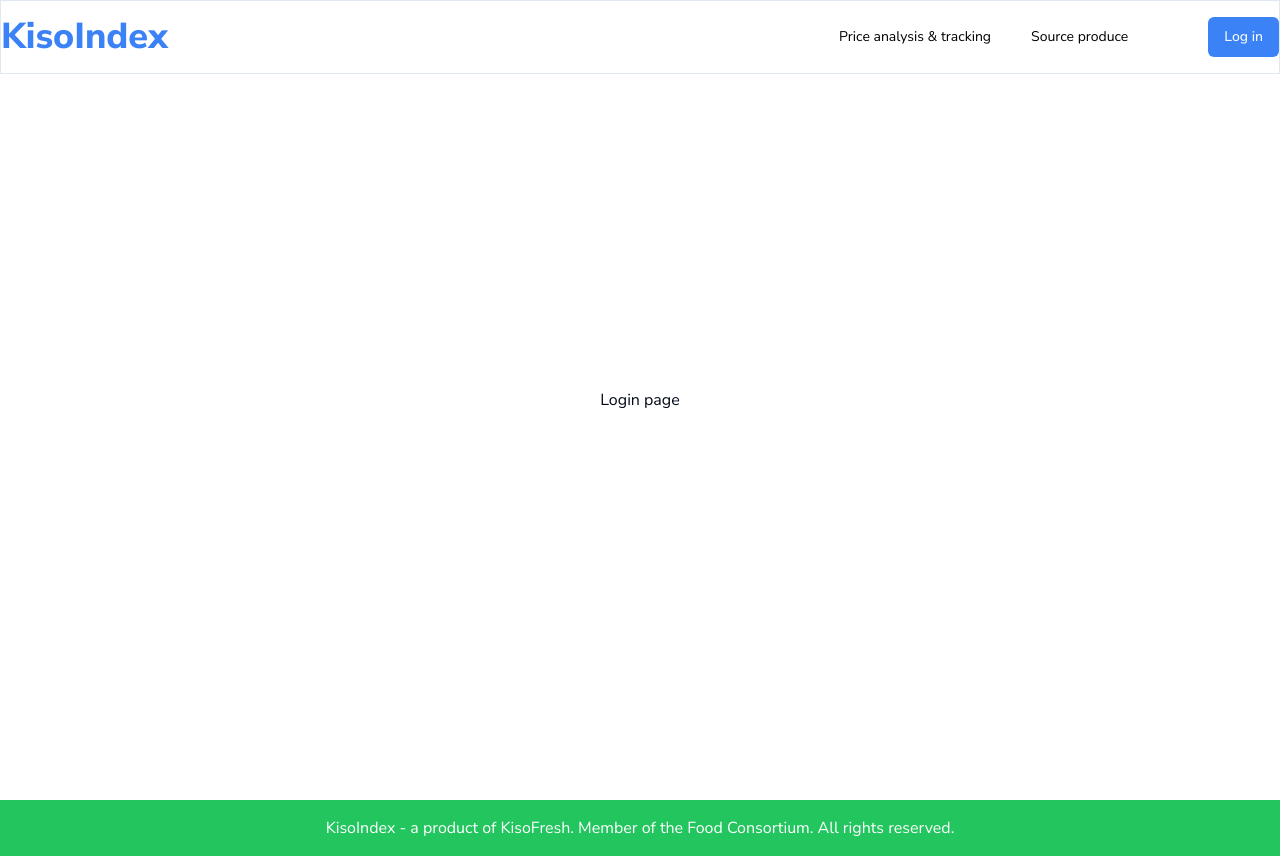
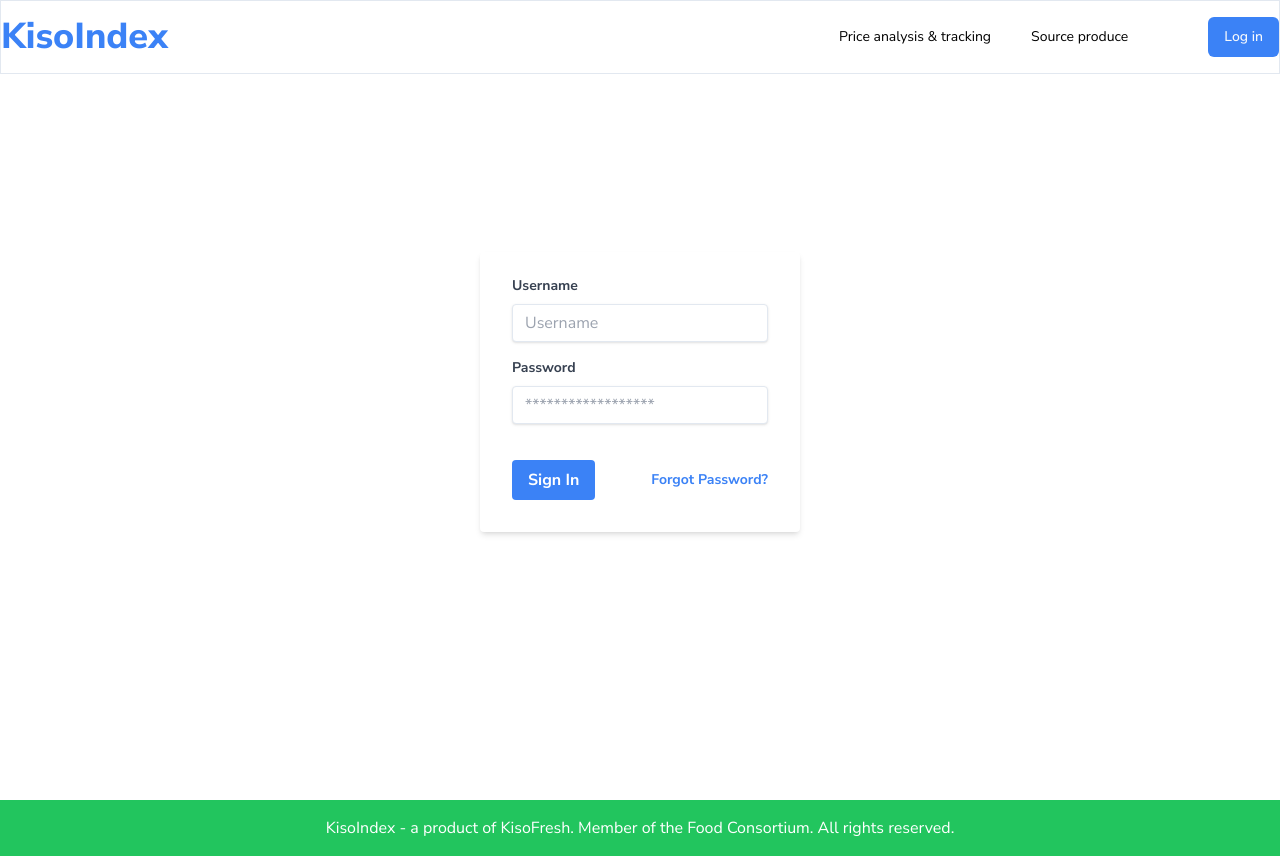
Before and after one commit to OpiniIsaac/kisofresh-frontEnd, a Next.js app: page /login in a window 1280 px wide. Built offline with nearby package versions, Linux system fonts and the light colour scheme.

Commit message:
added the log in  form

```diff
--- a/app/(auth)/login/page.tsx
+++ b/app/(auth)/login/page.tsx
@@ -3,7 +3,35 @@
 export default function page() {
   return (
     <div className="w-screen h-screen flex justify-center items-center">
-      <h1>Login page</h1>
+
+
+      <div className="w-full max-w-xs">
+  <form className="bg-white shadow-md rounded px-8 pt-6 pb-8 mb-4">
+    <div className="mb-4">
+      <label className="block text-gray-700 text-sm font-bold mb-2" htmlFor="username">
+        Username
+      </label>
+      <input className="shadow appearance-none border rounded w-full py-2 px-3 text-gray-700 leading-tight focus:outline-none focus:shadow-outline" id="username" type="text" placeholder="Username"/>
+    </div>
+    <div className="mb-6">
+      <label className="block text-gray-700 text-sm font-bold mb-2" htmlFor="password">
+        Password
+      </label>
+      <input className="shadow appearance-none border  rounded w-full py-2 px-3 text-gray-700 mb-3 leading-tight focus:outline-none focus:shadow-outline" id="password" type="password" placeholder="******************"/>
+
+    </div>
+    <div className="flex items-center justify-between">
+      <button className="bg-blue-500 hover:bg-blue-700 text-white font-bold py-2 px-4 rounded focus:outline-none focus:shadow-outline" type="button">
+        Sign In
+      </button>
+      <a className="inline-block align-baseline font-bold text-sm text-blue-500 hover:text-blue-800" href="#">
+        Forgot Password?
+      </a>
+    </div>
+  </form>
+
+</div>
+
     </div>
   );
 }
```
